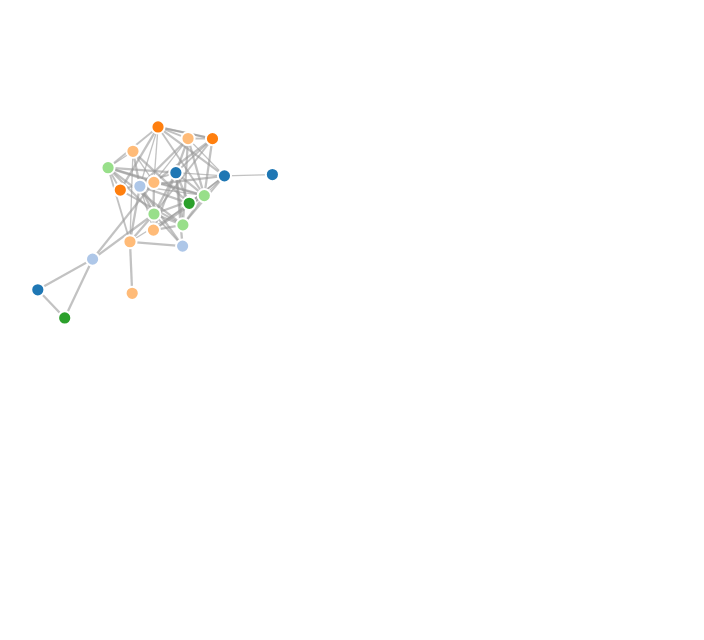
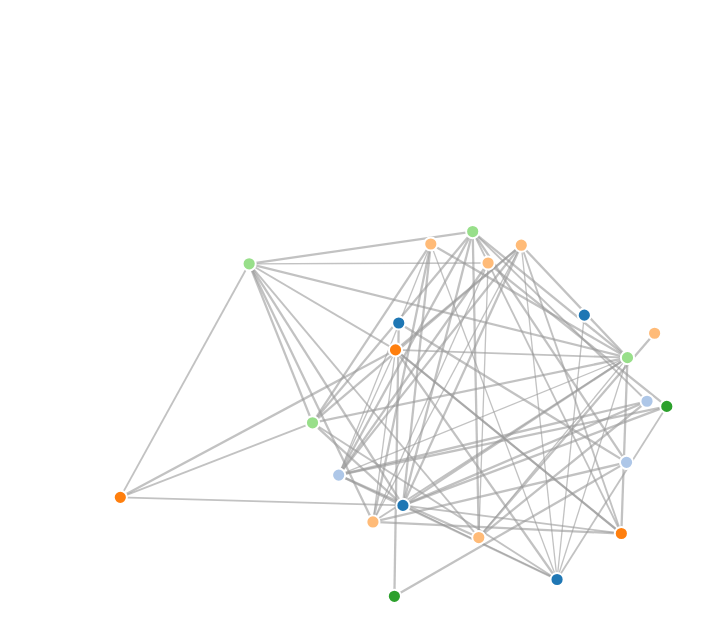
Before and after one commit to dalareo/curriculum, a plain HTML site: page index.html in a window 1280 px wide. Shown: the whole page, without its empty margins (169-873 px from the left). Drawn offline with nearby package versions, Linux system fonts and the light colour scheme.

Commit message:
changed distance between nodes

```diff
--- a/index.html
+++ b/index.html
@@ -28,9 +28,9 @@ var svg = d3.select("svg"),
 var color = d3.scaleOrdinal(d3.schemeCategory20);
 
 var simulation = d3.forceSimulation()
-    .force("link", d3.forceLink().id(function(d) { return d.id; }))
+    .force("link", d3.forceLink().id(function(d) { return d.id; }).distance(200))
     .force("charge", d3.forceManyBody())
-    .force("center", d3.forceCenter(width / 4, height / 4));
+    .force("center", d3.forceCenter(width / 2, height / 2));
 
 d3.json("https://raw.githubusercontent.com/dalareo/curriculum/master/curriculum.json", function(error, graph) {
   if (error) throw error;
```
